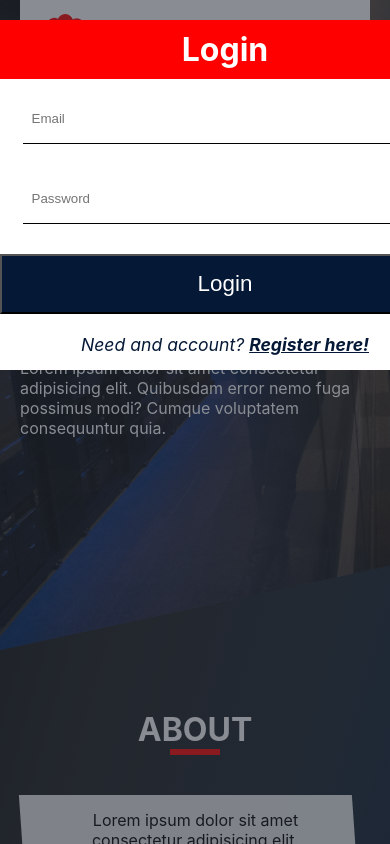
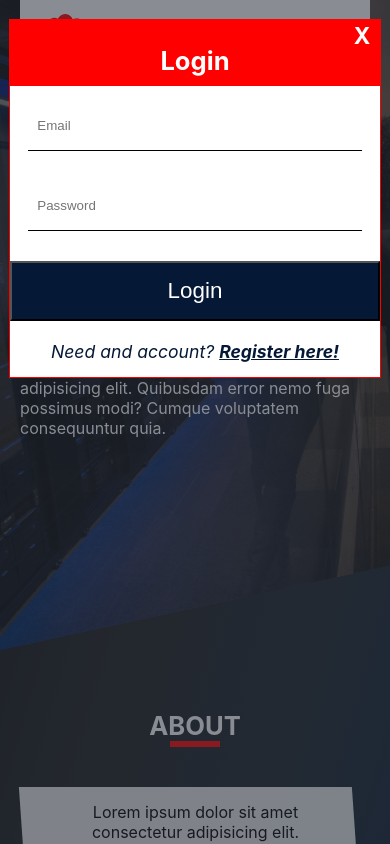
Before and after one commit to orsdev/savus, a React (Create React App) app: page / in a window 390 px wide. Both pictures are taken after a click on the item "Login". Shown: the top 844 px of the page. Built offline with nearby package versions, Linux system fonts and the light colour scheme.

Commit message:
responsiveness added to login and signup popup

```diff
--- a/src/components/LoginPopup.js
+++ b/src/components/LoginPopup.js
@@ -6,8 +6,10 @@ const LoginPopup = (props) => {
   <Fragment>
    <Backdrop closePopup={ props.closePopup }>
     <div className="login-container">
+    <header className="login-container-header">
      <h3 className="sub-header">Login</h3>
      <span className="closelogin close" onClick={ props.closePopup }>X</span>
+     </header>
      <form>
       <div className="form-group">
        <input type="email" name="login-email" placeholder="Email" required />
--- a/src/components/SignupPopup.js
+++ b/src/components/SignupPopup.js
@@ -6,8 +6,10 @@ const SignupPopup = (props) => {
   <Fragment>
    <Backdrop closePopup={ props.closePopup }>
     <div className="signup-container">
+     <header className="signup-container-header">
      <h3 className="sub-header">Create an Account</h3>
      <span className="closesignup close" onClick={ props.closePopup }>X</span>
+     </header>
      <form>
       <div className="form-group">
        <input type="email" name="signup-email" placeholder="Email" required />
--- a/src/css/style.css
+++ b/src/css/style.css
@@ -27,7 +27,7 @@
 
 .close {
   position: absolute;
-  top: 6px;
+  top: 2px;
   right: 10px;
   font-weight: bold;
   color: white;
@@ -200,11 +200,17 @@
   position: relative;
   z-index: 10;
 }
-.login-container h3 {
+.login-container-header {
   color: white;
   background: red;
   padding: 10px 5px;
   text-align: center;
+}
+.login-container-header span {
+  display: block;
+}
+.login-container-header h3 {
+  margin-top: 15px;
 }
 .login-container form {
   background: white;
@@ -250,11 +256,17 @@
   margin-top: 20px;
   position: relative;
 }
-.signup-container h3 {
+.signup-container-header {
   color: white;
   background: red;
   padding: 10px 5px;
   text-align: center;
+}
+.signup-container-header span {
+  display: block;
+}
+.signup-container-header h3 {
+  margin-top: 15px;
 }
 
 form {
@@ -335,5 +347,16 @@ form input[type=submit]:hover {
     width: 90% !important;
   }
 }
+@media screen and (max-width: 500px) {
+  .login-container,
+.signup-container {
+    outline: 1px solid red;
+    width: 95% !important;
+  }
+
+  .sub-header {
+    font-size: 1.6rem;
+  }
+}
 
 /*# sourceMappingURL=style.css.map */
--- a/src/sass/components/_loginModal.scss
+++ b/src/sass/components/_loginModal.scss
@@ -5,12 +5,20 @@
   position: relative;
   z-index: 10;
 
-  h3 {
-    color: $white;
-    background: $red;
-    padding: 10px 5px;
-    text-align: center;
-  }
+  &-header {
+   color: $white;
+   background: $red;
+   padding: 10px 5px;
+   text-align: center;
+
+   span {
+    display: block;
+   }
+
+   h3 {
+    margin-top: 15px;
+   }
+ }
 
   form {
     background: $white;
--- a/src/sass/components/_responsive.scss
+++ b/src/sass/components/_responsive.scss
@@ -38,3 +38,15 @@ p {
   }
  }
 }
+
+@media screen and (max-width: 500px) {
+ .login-container,
+ .signup-container {
+    outline: 1px solid red;
+    width: 95% !important;
+ }
+
+ .sub-header {
+  font-size: 1.6rem;
+ }
+}
--- a/src/sass/components/_utilities.scss
+++ b/src/sass/components/_utilities.scss
@@ -23,7 +23,7 @@
 
 .close {
   position: absolute;
-  top: 6px;
+  top: 2px;
   right: 10px;
   font-weight: bold;
   color: $white;
```
Also changed, not shown: src/sass/components/_signupModal.scss (+9 -1 lines), 1 other file (tests, documents, lock files or other folders).
